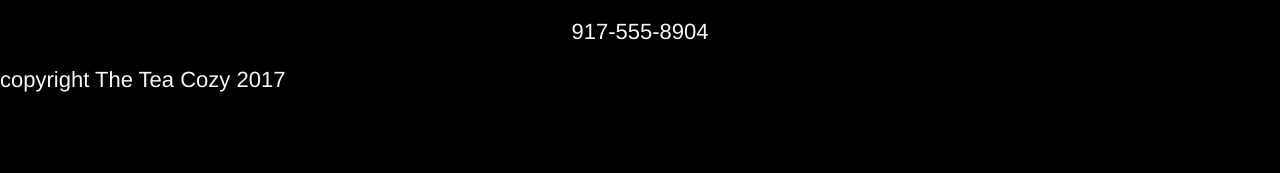
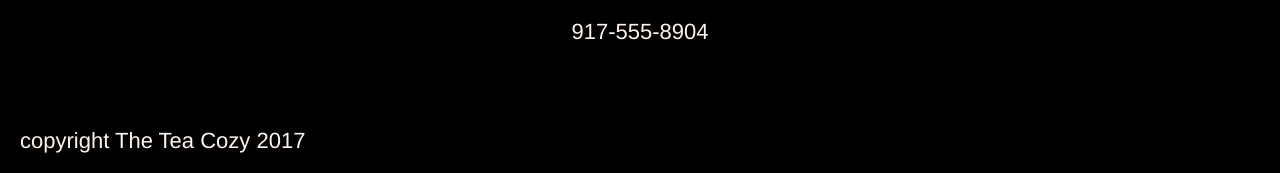
Before and after one commit to IChylewski/Codecademy-3, a plain HTML site: page index.html in a window 1280 px wide. Shown: the part 2255-2428 px from the top of the page. Before the commit the page ends 2370 px from the top, so only its background shows below. Drawn offline with Linux system fonts and the light colour scheme.

Commit message:
opacity and footer update

```diff
--- a/index.html
+++ b/index.html
@@ -74,7 +74,7 @@
             <h2>The Tea Cozy</h2>
             <p id="contact"> contact@theteacozy.com</p>
             <p> 917-555-8904</p>
-            <p style="text-align:left"> copyright The Tea Cozy 2017</p>
         </footer>
+        <p class="copyright"> copyright The Tea Cozy 2017</p>
     </body>
 </html>
--- a/resources/css/index.css
+++ b/resources/css/index.css
@@ -16,6 +16,7 @@ header {
     width: 100%;
     border-bottom: 1px solid seashell;
     position:fixed;
+    z-index: 1;
 }
 header img {
     height: 3.125rem;
@@ -38,6 +39,7 @@ nav span a {
    justify-content: center;
    align-items: center;
    flex-wrap: wrap;
+   opacity: 0.9;
 }
 .jumbotron {
     margin: 3rem;
@@ -100,3 +102,10 @@ nav span a {
     flex-direction: column;
     margin: 0.9375rem 2.5rem;
 }
+.copyright {
+    text-align: left;
+    margin-left: 1.25rem;
+}
+footer {
+    height: 12.5rem;
+}
```
